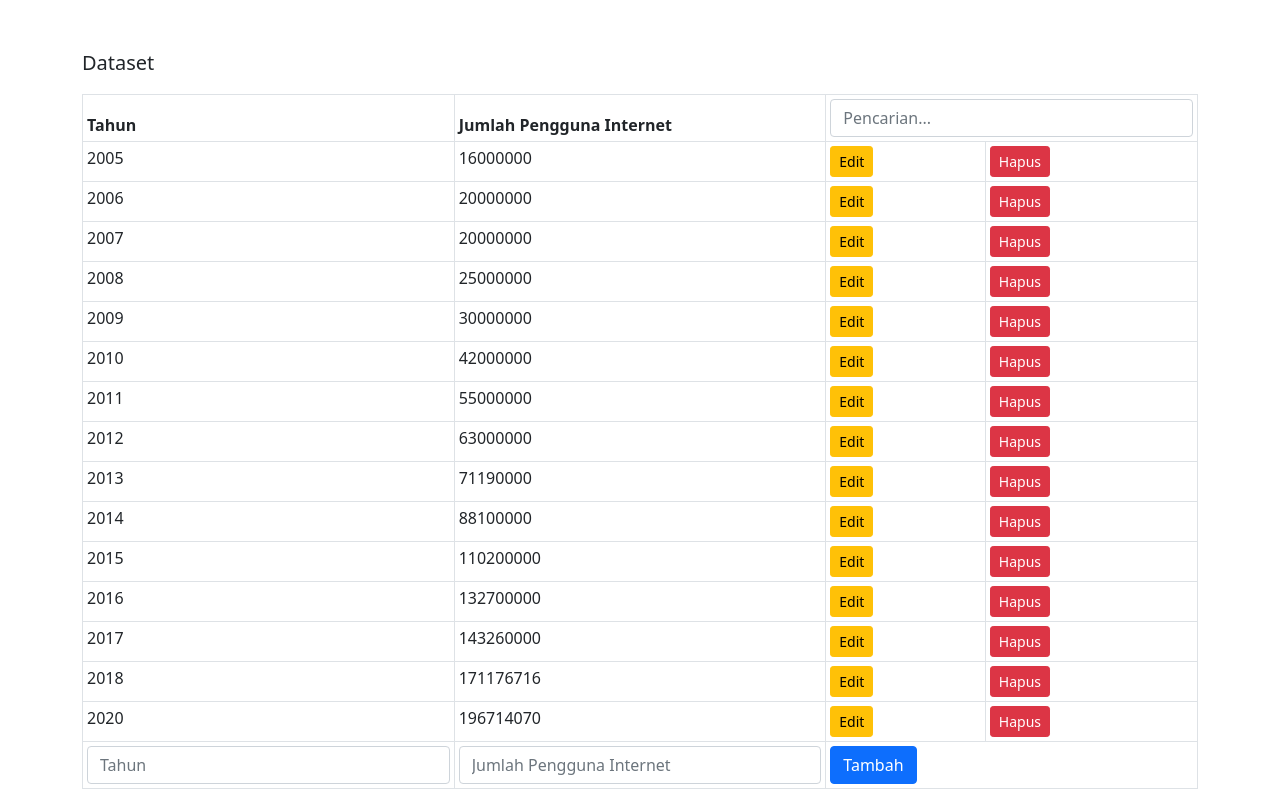
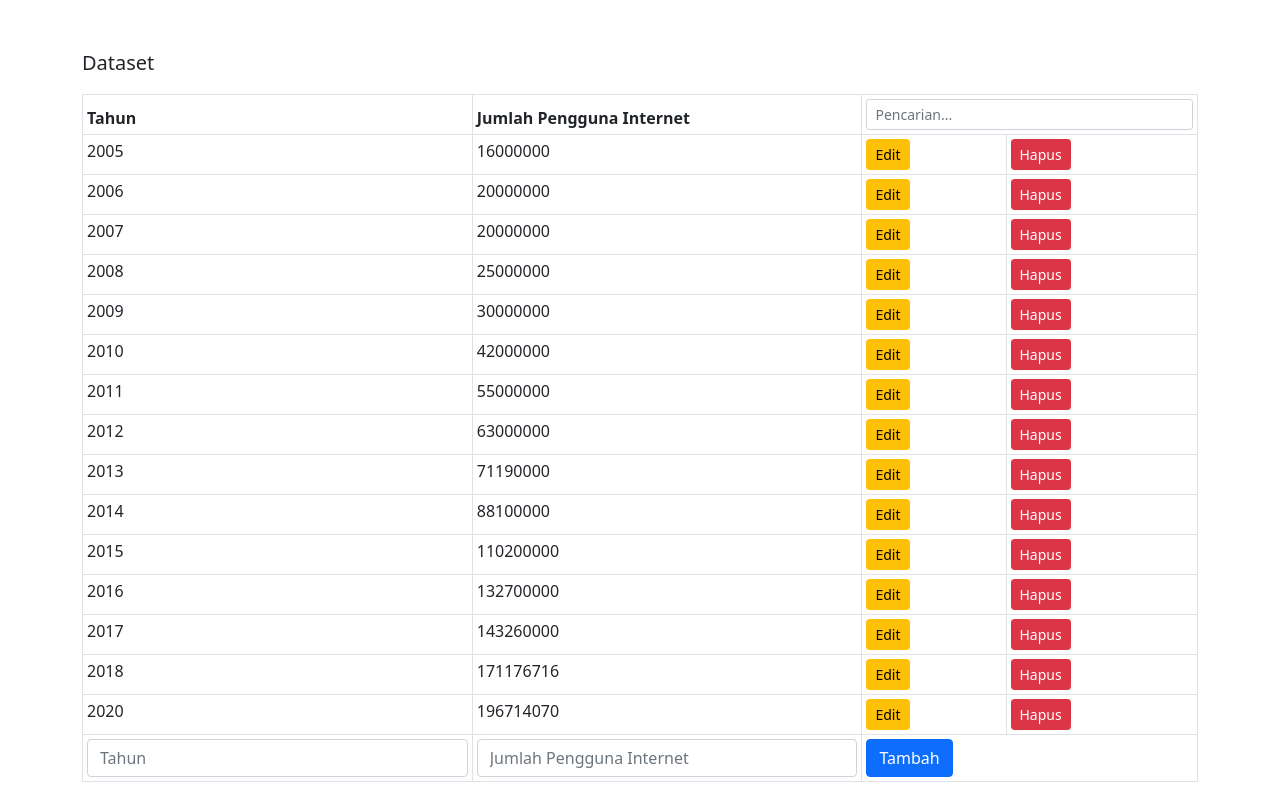
Before and after one commit to myxzlpltk/tubes-konum, a Flask app: page / in a window 1280 px wide. Shown: the top 799 px of the page. Run offline with Flask 2, Linux system fonts and the light colour scheme; some libraries are stand-ins or nearby versions.

Commit message:
search size sm

```diff
--- a/templates/index.html
+++ b/templates/index.html
@@ -11,7 +11,7 @@
                     <th class="sort" data-sort="tahun">Tahun</th>
                     <th class="sort" data-sort="jumlah_pengguna_internet">Jumlah Pengguna Internet</th>
                     <th colspan="2">
-                        <input type="text" class="form-control search" placeholder="Pencarian..." />
+                        <input type="text" class="form-control form-control-sm search" placeholder="Pencarian..." />
                     </th>
                 </tr>
             </thead>
```
